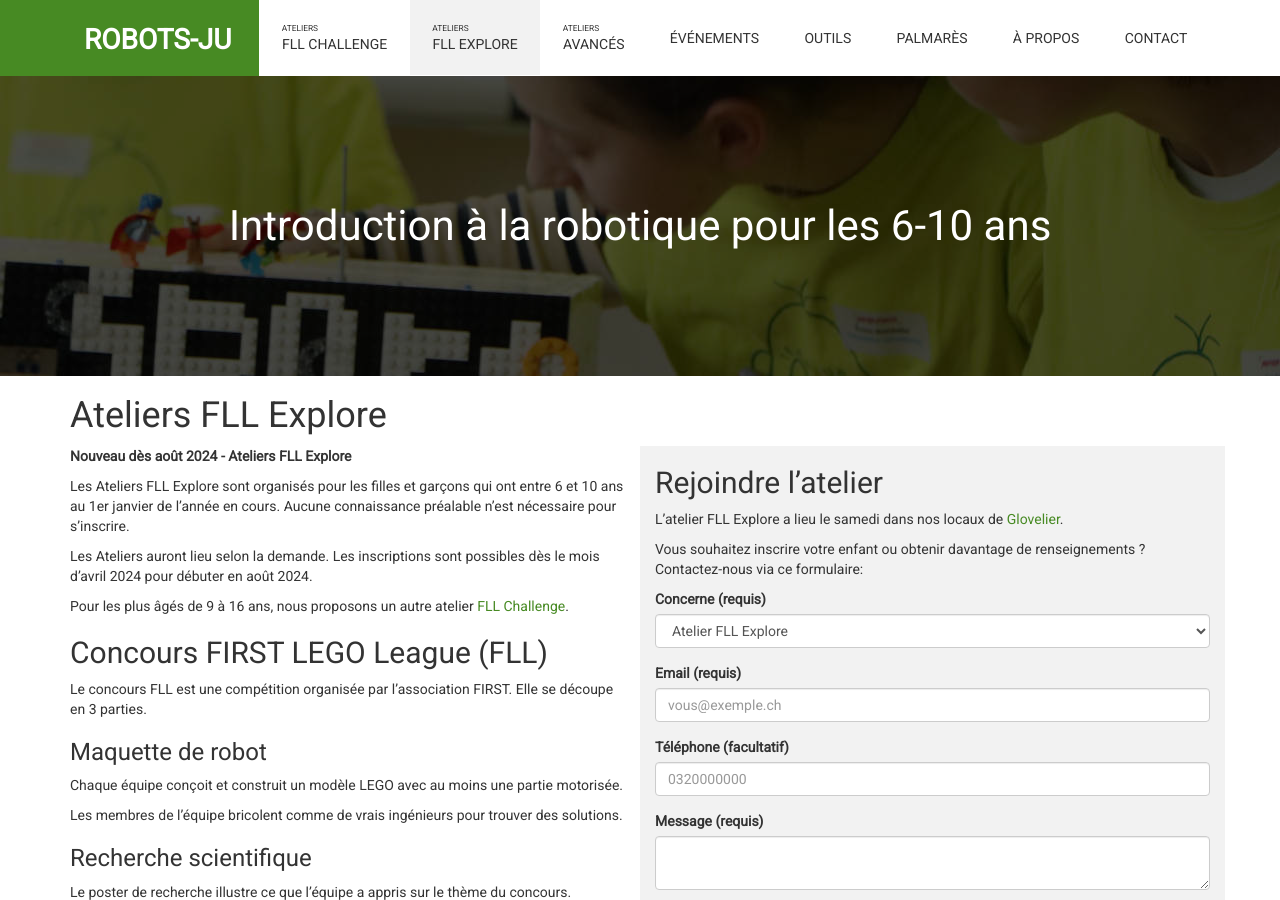
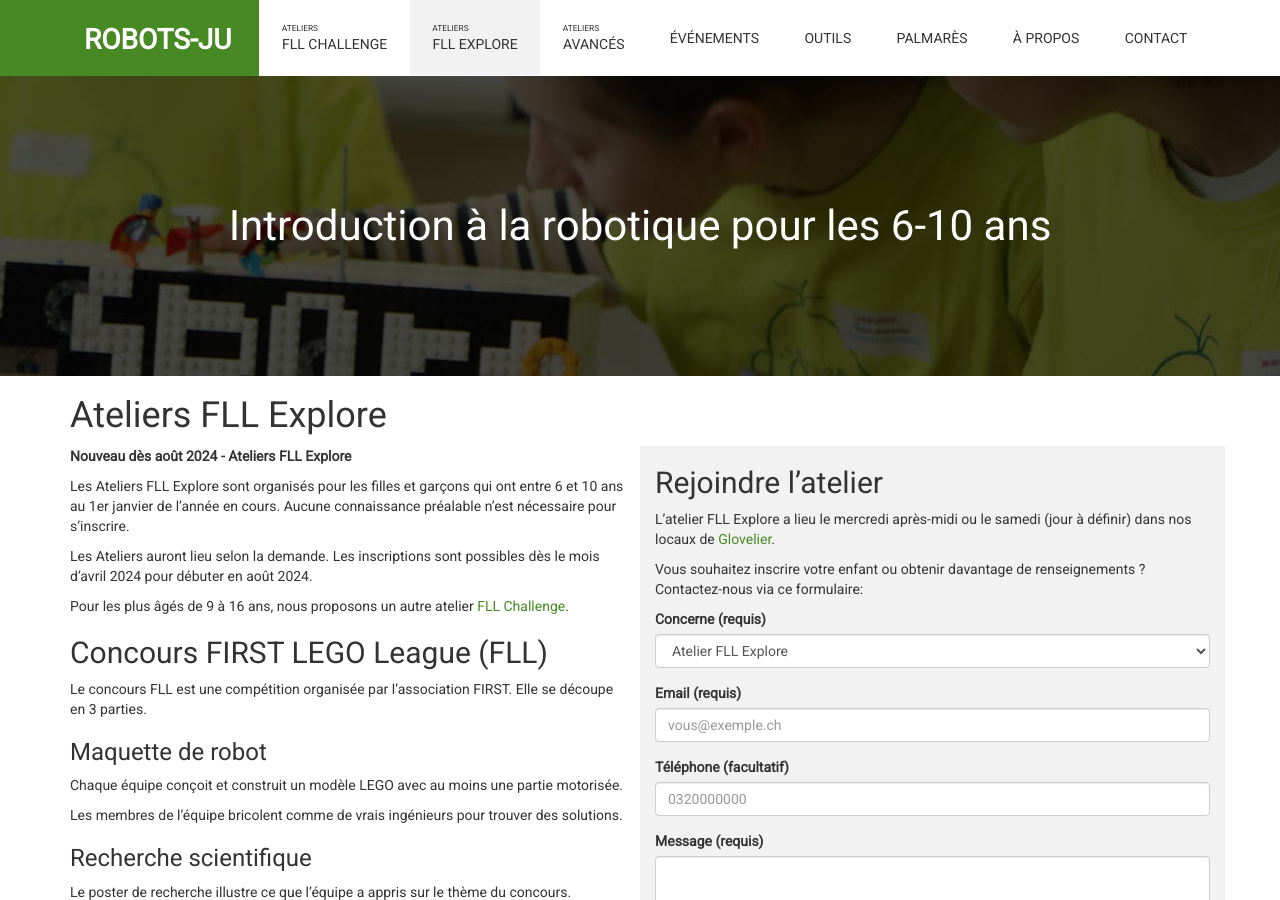
Before and after one commit to robots-ju/robots-ju.ch, a Jekyll site: the page built from ateliers-fll-explore.md, in a window 1280 px wide and 900 px high. Built offline with Jekyll 4.4.1, drawn with Linux system fonts in a browser that asks for light colours; comment, search, counter and statistics services are not loaded.

Commit message:
Ateliers FLL Explore : modification du jour mentionné dans le formulaire de contact

```diff
--- a/ateliers-fll-explore.md
+++ b/ateliers-fll-explore.md
@@ -42,7 +42,7 @@ Ils développent également leur confiance en soi et leurs connaissances technol
 
 ## Rejoindre l'atelier
 
-L'atelier FLL Explore a lieu le samedi dans nos locaux de [Glovelier](https://www.google.ch/maps/place/Rue+des+Places+7,+2855+Glovelier/@47.3390915,7.2066171,17z/data=!3m1!4b1!4m5!3m4!1s0x4791e4df12d571d5:0xfc3cb407ccf2c65f!8m2!3d47.3390879!4d7.2088058?hl=fr).
+L'atelier FLL Explore a lieu le mercredi après-midi ou le samedi (jour à définir) dans nos locaux de [Glovelier](https://www.google.ch/maps/place/Rue+des+Places+7,+2855+Glovelier/@47.3390915,7.2066171,17z/data=!3m1!4b1!4m5!3m4!1s0x4791e4df12d571d5:0xfc3cb407ccf2c65f!8m2!3d47.3390879!4d7.2088058?hl=fr).
 
 Vous souhaitez inscrire votre enfant ou obtenir davantage de renseignements ?
 Contactez-nous via ce formulaire:
```
